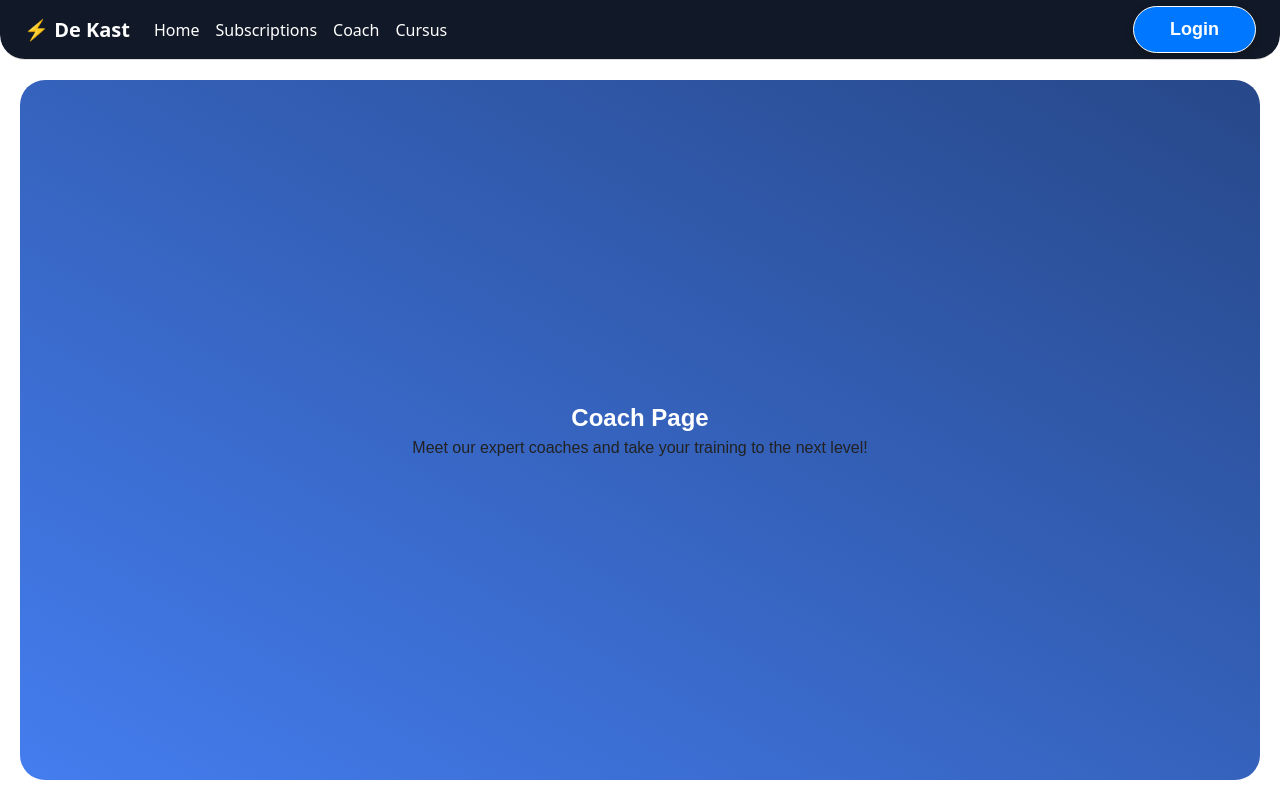
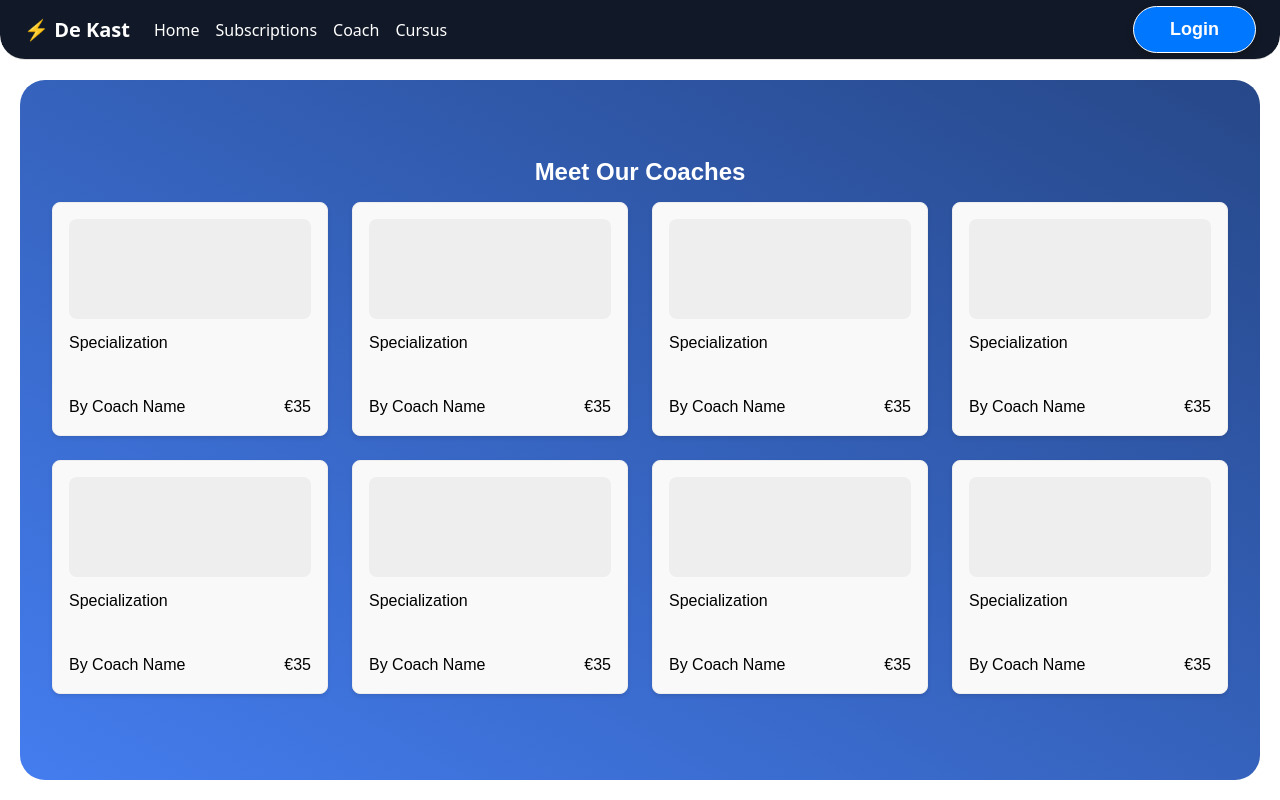
Before and after one commit to KhalilHen/sport-school-hackathon, a React (Vite) app: page /CoachPage in a window 1280 px wide. Built offline with nearby package versions, Linux system fonts and the light colour scheme; no server answers.

Commit message:
coaches layout
- basic coaches design

```diff
--- a/src/pages/CoachPage/coachPage.jsx
+++ b/src/pages/CoachPage/coachPage.jsx
@@ -1,11 +1,94 @@
-import "../../css/Global.scss";
+import "../CoachPage/coachPage.scss";
 
 export default function CoachPage() {
   return (
     <div className="container">
       <section className="hero">
-        <h1>Coach Page</h1>
-        <p>Meet our expert coaches and take your training to the next level!</p>
+        <div className="coachPageContainer">
+          <h1>Meet Our Coaches</h1>
+          <div className="Coaches">
+            <div className="coachCard">
+              <div className="coachImage"></div>
+              <div className="coachSpecialization">
+                <p>Specialization</p>
+              </div>
+              <div className="coachInfo">
+                <p>By Coach Name</p>
+                <p>€35</p>
+              </div>
+            </div>
+            <div className="coachCard">
+              <div className="coachImage"></div>
+              <div className="coachSpecialization">
+                <p>Specialization</p>
+              </div>
+              <div className="coachInfo">
+                <p>By Coach Name</p>
+                <p>€35</p>
+              </div>
+            </div>
+            <div className="coachCard">
+              <div className="coachImage"></div>
+              <div className="coachSpecialization">
+                <p>Specialization</p>
+              </div>
+              <div className="coachInfo">
+                <p>By Coach Name</p>
+                <p>€35</p>
+              </div>
+            </div>
+            <div className="coachCard">
+              <div className="coachImage"></div>
+              <div className="coachSpecialization">
+                <p>Specialization</p>
+              </div>
+              <div className="coachInfo">
+                <p>By Coach Name</p>
+                <p>€35</p>
+              </div>
+            </div>
+            <div className="coachCard">
+              <div className="coachImage"></div>
+              <div className="coachSpecialization">
+                <p>Specialization</p>
+              </div>
+              <div className="coachInfo">
+                <p>By Coach Name</p>
+                <p>€35</p>
+              </div>
+            </div>
+            <div className="coachCard">
+              <div className="coachImage"></div>
+              <div className="coachSpecialization">
+                <p>Specialization</p>
+              </div>
+              <div className="coachInfo">
+                <p>By Coach Name</p>
+                <p>€35</p>
+              </div>
+            </div>
+            <div className="coachCard">
+              <div className="coachImage"></div>
+              <div className="coachSpecialization">
+                <p>Specialization</p>
+              </div>
+              <div className="coachInfo">
+                <p>By Coach Name</p>
+                <p>€35</p>
+              </div>
+            </div>
+            <div className="coachCard">
+              <div className="coachImage"></div>
+              <div className="coachSpecialization">
+                <p>Specialization</p>
+              </div>
+              <div className="coachInfo">
+                <p>By Coach Name</p>
+                <p>€35</p>
+              </div>
+            </div>
+          </div>
+        </div>
       </section>
     </div>
   );
--- /dev/null
+++ b/src/pages/CoachPage/coachPage.scss
@@ -0,0 +1,54 @@
+.coachPageContainer {
+  padding: 20px;
+  height: 100%;
+  display: flex;
+  flex-direction: column;
+  justify-content: center;
+  align-items: center;
+}
+
+.Coaches {
+  display: flex;
+  flex-wrap: wrap;
+  justify-content: space-between;
+}
+
+.coachCard {
+  width: 130px;
+  background: #f9f9f9;
+  border: 1px solid #eee;
+  border-radius: 8px;
+  padding: 16px;
+  margin: 12px;
+  flex: 1 1 calc(25% - 24px);
+  box-shadow: 0 2px 4px rgba(0, 0, 0, 0.1);
+}
+
+.coachCard h2 {
+  font-size: 1.5em;
+  margin-bottom: 8px;
+}
+
+.coachCard p {
+  color: #000000;
+}
+
+.coachImage {
+  width: 100%;
+  height: 100px;
+  background: #eee;
+  border-radius: 8px;
+  margin-bottom: 12px;
+}
+
+.coachSpecialization {
+  display: flex;
+  flex-direction: row;
+  padding-bottom: 40px;
+}
+
+.coachInfo {
+  display: flex;
+  flex-direction: row;
+  justify-content: space-between;
+}
```
